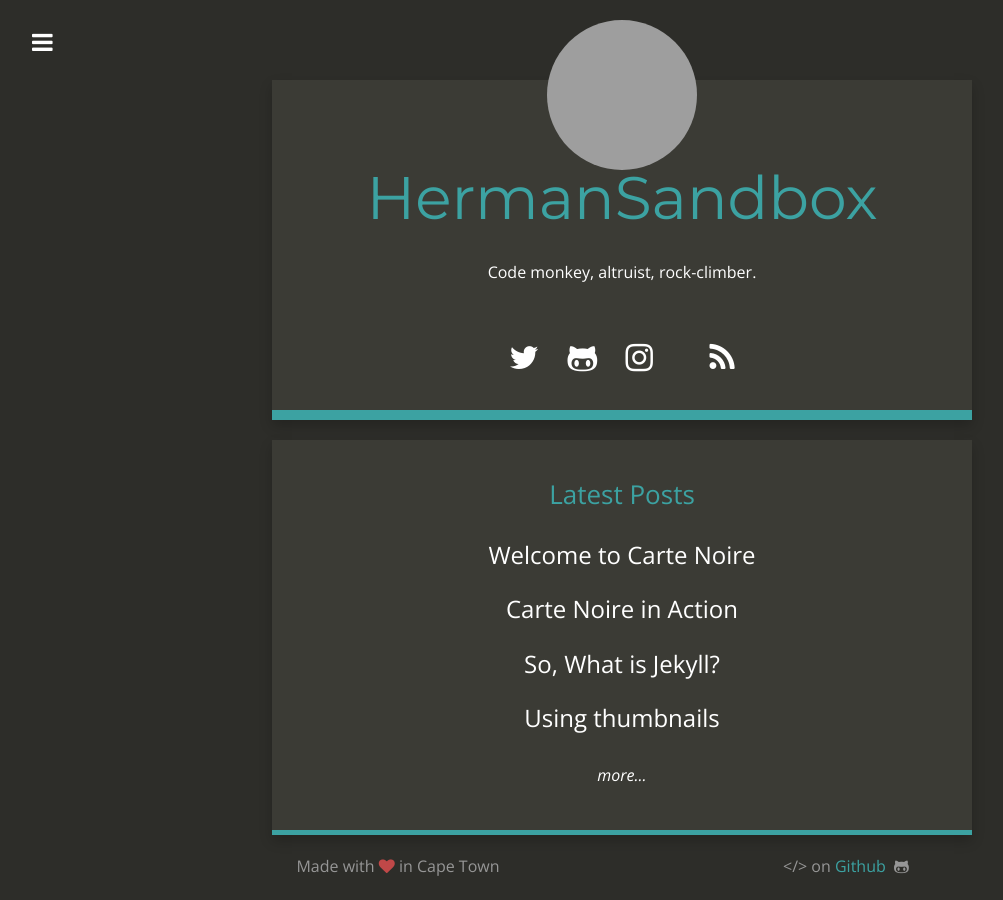
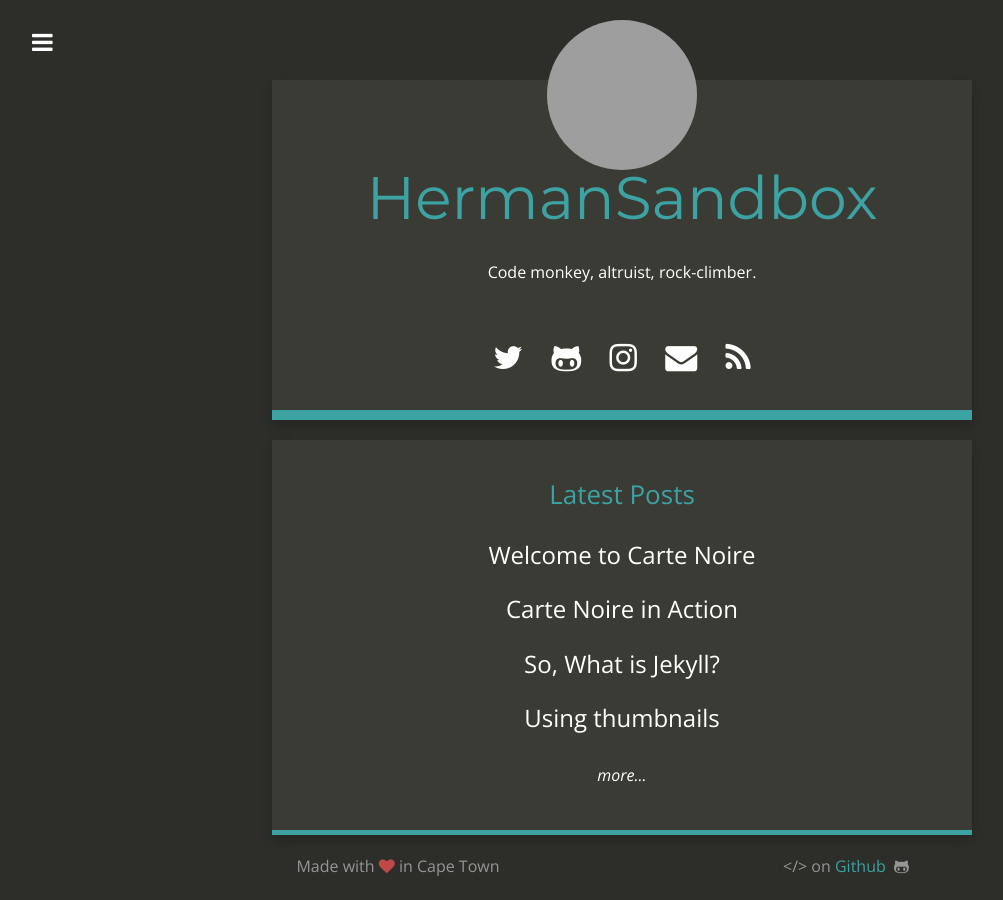
Before and after one commit to HermanMartinus/HermanMartinus.github.io, a Jekyll site: the page built from index.html, in a window 1280 px wide. Shown: the whole page, without its empty margins (18-1021 px from the left). Built offline with Jekyll 4.4.1, drawn with Linux system fonts in a browser that asks for light colours; nearby versions of some CDN libraries; grey boxes are pictures that could not be loaded.

Commit message:
Updated content

```diff
--- a/_includes/social_links.html
+++ b/_includes/social_links.html
@@ -8,6 +8,6 @@
   {% if site.stackoverflow_link %}<a href="{{ site.stackoverflow_link }}" target="_new"><i class="fa fa-stack-overflow"></i></a>{% endif %}
   {% if site.instagram_username %}<a href="https://www.instagram.com/{{ site.instagram_username }}" target="_new"><i class="fa fa-instagram"></i></a>{% endif %}
   {% if site.reddit_username %}<a href="https://www.reddit.com/u/{{ site.reddit_username }}" target="_new"><i class="fa fa-reddit-alien"></i></a>{% endif %}
-  {% if site.email %}<a href="mailto:{{ site.email }}"><i class="fa fa-email"></i></a>{% endif %}
+  {% if site.email %}<a href="mailto:{{ site.email }}"><i class="fa fa-envelope"></i></a>{% endif %}
   <a href="{{ site.baseurl }}/feed.xml" target="_new"><i class="fa fa-rss"></i></a>
 </p>
```
